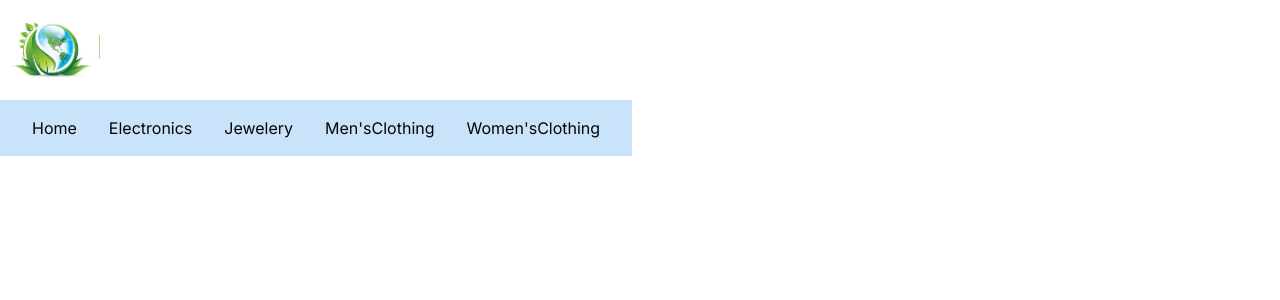
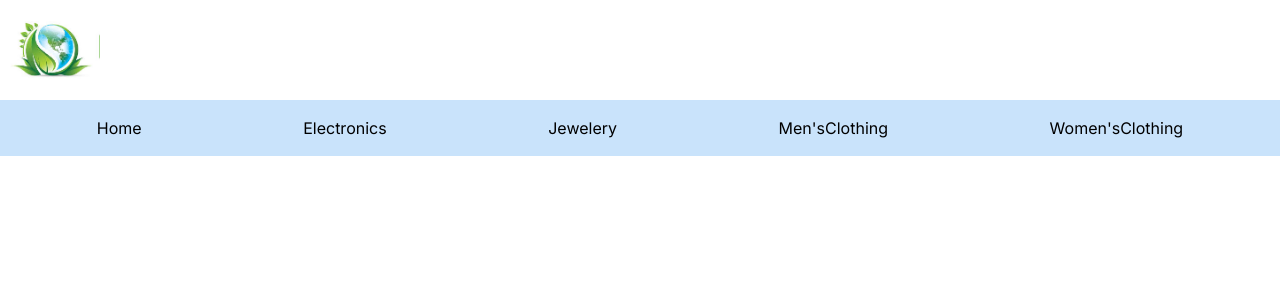
Before and after one commit to MuthulakshmiSathiyanarayanan/MainNavigationImplementation, a Next.js app: page / in a window 1280 px wide. Shown: the top 300 px of the page. Built offline with nearby package versions, Linux system fonts and the light colour scheme.

Commit message:
static css to tailwind

```diff
--- a/app/globals.css
+++ b/app/globals.css
@@ -2,20 +2,9 @@
 @tailwind components;
 @tailwind utilities;
 
-.navbar {
-    background-color: #c9e3fb;
-    padding: 1rem;
-    position: fixed;
-    z-index: 1000
-}
 
-.navLinks {
-    list-style: none;
-    display: flex;
-    justify-content: space-around;
-    padding: 0;
-    margin: 0;
-}
+
+
 
 .navLinks li {
     margin: 0;
--- a/app/page.tsx
+++ b/app/page.tsx
@@ -11,8 +11,8 @@ export default function Home() {
         width={100}
         height={20}
       />
-    <nav className="navbar">
-      <ul className="navLinks">
+    <nav className="bg-[#c9e3fb] p-4 top-0 left-0 w-full  z-[1000]">
+      <ul className="list-none flex justify-around p-0 m-0">
         <li>
           <Link href="/">Home</Link>
         </li>
```
